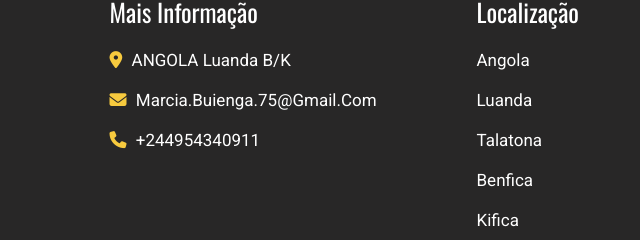
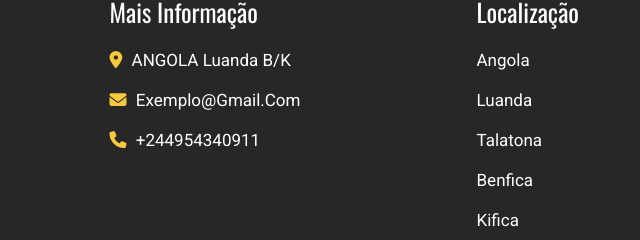
Before and after one commit to MarciaBuienga/finalproject-codeweb, a plain HTML site: page index.html in a window 1280 px wide. Shown: the part 6322-6562 px from the top of the page, 0-640 px from the left. Drawn offline with nearby package versions, Linux system fonts and the light colour scheme.

Commit message:
Update index.html

```diff
--- a/index.html
+++ b/index.html
@@ -352,7 +352,7 @@
         <div class="box">
             <h3>Mais informação</h3>
             <p><i class="fas fa-map-marker-alt"></i> ANGOLA Luanda B/K</p>
-            <p><i class="fas fa-envelope"></i> marcia.buienga.75@gmail.com</p>
+            <p><i class="fas fa-envelope"></i> exemplo@gmail.com</p>
             <p><i class="fas fa-phone"> </i> +244954340911</p>
 
         </div>
```
